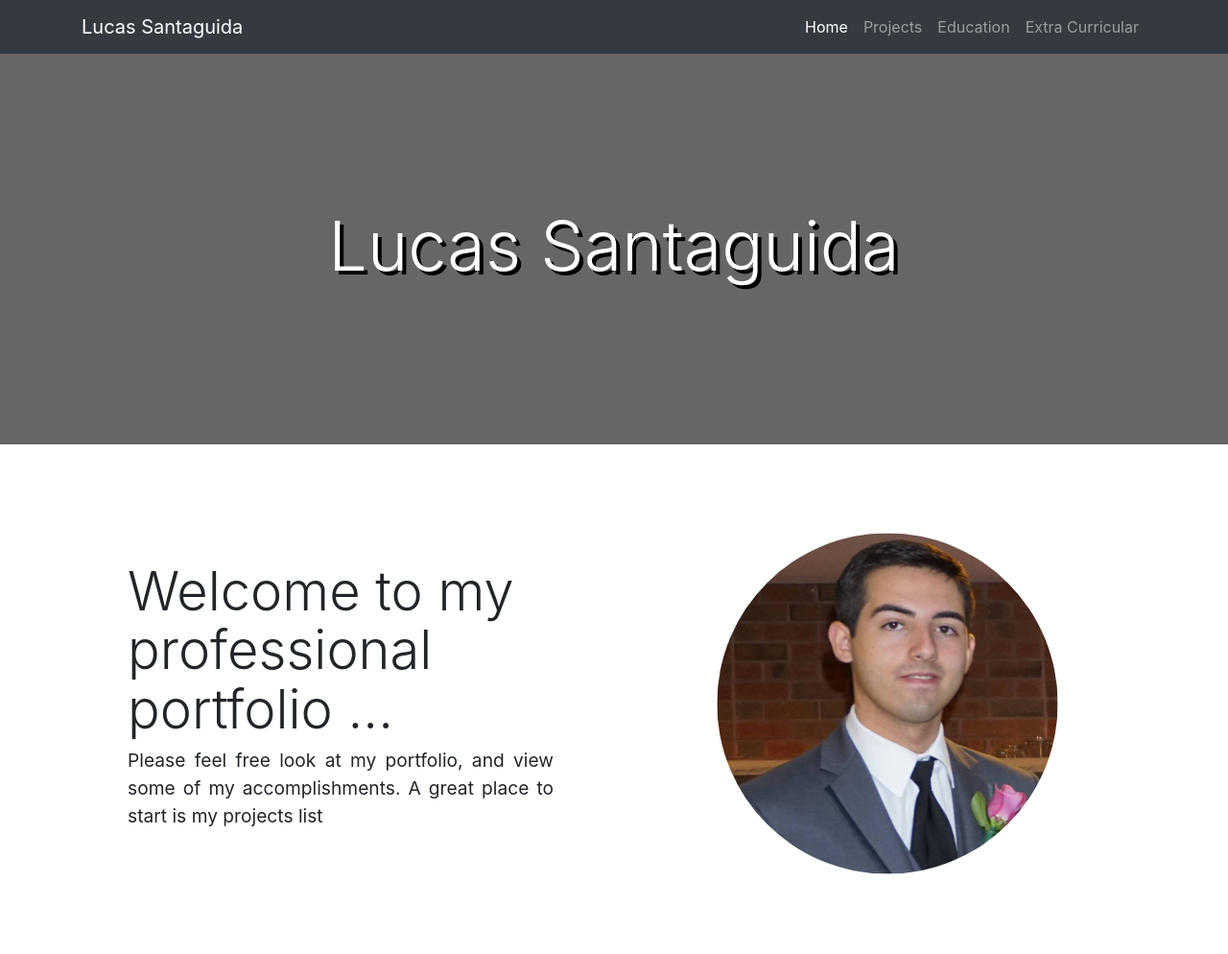
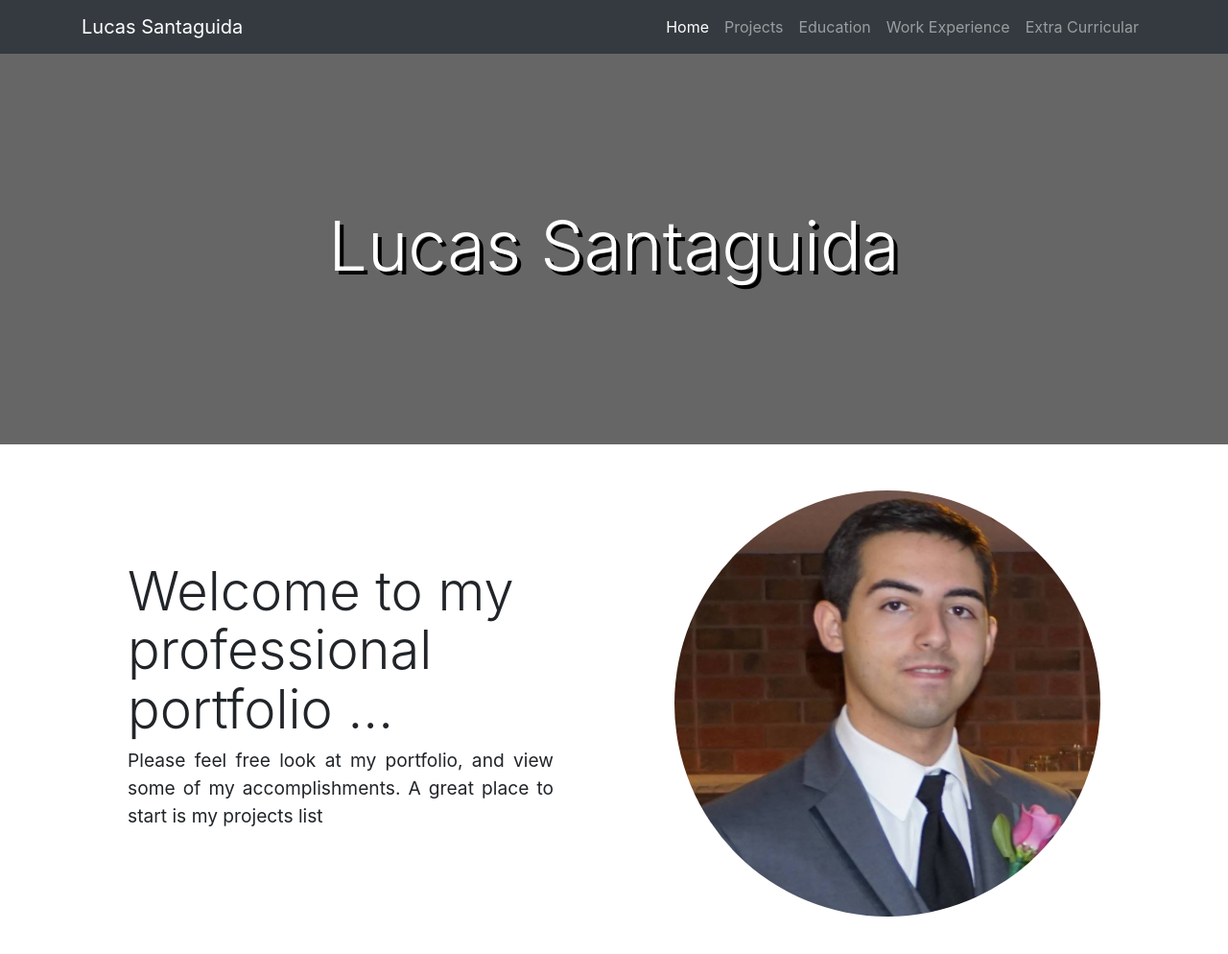
Before and after one commit to Lucas-guida/home, a website: page index.html in a window 1280 px wide. Shown: the whole page at 96% size. Drawn offline with Linux system fonts and the light colour scheme.

Commit message:
added tabs

```diff
--- a/index.html
+++ b/index.html
@@ -41,6 +41,9 @@
                             <a class="nav-link" href="#">Education</a>
                         </li>
                         <li class="nav-item">
+                            <a class="nav-link" href="#">Work Experience</a>
+                        </li>
+                        <li class="nav-item">
                             <a class="nav-link" href="#">Extra Curricular</a>
                         </li>
                     </ul>
@@ -62,7 +65,7 @@
                 <div class="row align-items-center">
                     <div class="col-md-6 order-2">
                         <div class="p-5">
-              <img class="img-fluid rounded-circle" style="transform: scale(0.8)"  src="./public/me.jpg" alt="Lucas Santaguida">
+                            <img class="img-fluid rounded-circle" style="transform: scale(1)"  src="./public/me.jpg" alt="Lucas Santaguida">
                         </div>
                     </div>
                     <div class="col-md-6 order-1">
```
Lines whose indentation alone changed are shown as unchanged.
